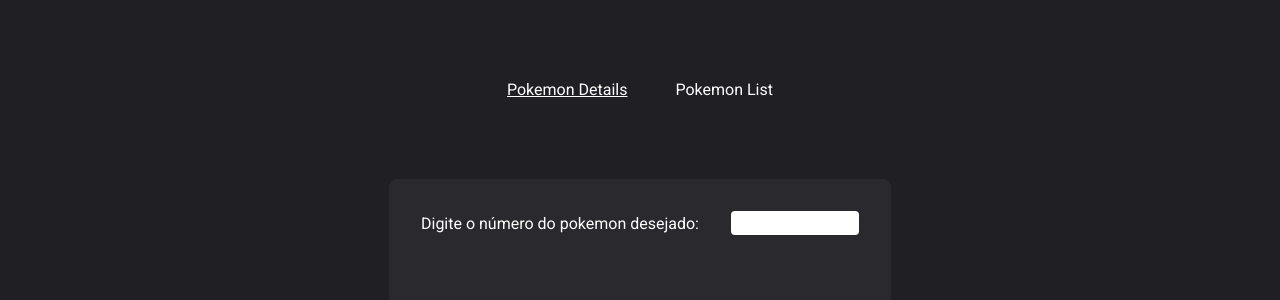
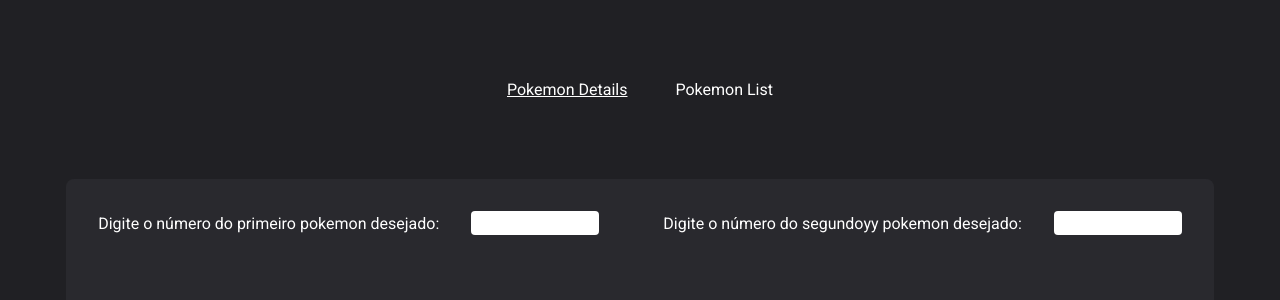
Before and after one commit to antoniomarcelo12/pokemon-repo-ES, a React (Vite) app: page / in a window 1280 px wide. Shown: the top 300 px of the page. Built offline with nearby package versions, Linux system fonts and the light colour scheme.

Commit message:
refactor: pokemonDetails refactor

```diff
--- a/src/components/PokemonDetails/index.tsx
+++ b/src/components/PokemonDetails/index.tsx
@@ -33,7 +33,6 @@
         setReloadComponent(!reloadComponent)
     }
 
-    useEffect(() => {
     const getPokemon = async () => {
         axios.get(`https://pokeapi.co/api/v2/pokemon/${debouncedSearch}`)
             .then((data) => {
@@ -46,6 +45,7 @@
             })
     };
 
+    useEffect(() => {
         debouncedSearch ? getPokemon() : null;
     }, [debouncedSearch, reloadComponent]);
 
@@ -59,8 +59,9 @@
 
     return(
         <div className={styles.pokemonDetailsContainer}>
+            <div className={styles.pokemonIndividualCard}>
                 <div className={styles.PokemonDetailsForm}>
-                <label htmlFor="pokemon">Digite o número do pokemon desejado:</label>
+                    <label htmlFor="pokemon">Digite o número do primeiro pokemon desejado:</label>
                     <input type="number" id="pokemon" onChange={(e) => setPokemonNumber(e.target.value)} />
                 </div>
                 <div className={styles.pokemonDetailsContent}>
@@ -78,5 +79,27 @@
                                 <button onClick={handleReloadComponent}>Reload</button>
                 }
             </div>
+
+            <div className={styles.pokemonIndividualCard}>
+                <div className={styles.PokemonDetailsForm}>
+                    <label htmlFor="pokemon">Digite o número do segundoyy pokemon desejado:</label>
+                    <input type="number" id="pokemon" onChange={(e) => setPokemonNumber(e.target.value)} />
+                </div>
+                <div className={styles.pokemonDetailsContent}>
+                    {
+                        (isLoading && pokemonNumber.length > 0) && <h1>Carregando...</h1>
+                    }
+
+
+                    <h1>{pokemonData?.name}</h1>
+                    <img src={pokemonData?.sprites?.other.dream_world.front_default} alt="" />
+
+                </div>
+
+                {pokemonData &&
+                                <button onClick={handleReloadComponent}>Reload</button>
+                }
+            </div>
+        </div>
     );
 }
--- a/src/components/PokemonDetails/styles.module.css
+++ b/src/components/PokemonDetails/styles.module.css
@@ -1,15 +1,23 @@
 .pokemonDetailsContainer {
     display: flex;
-    flex-direction: column;
     align-items: center;
-    justify-content: center;
     gap: 4rem;
-
     color: #fff;
     background-color: var(--gray-700);
     padding: 2rem;
     border-radius: 8px;
     margin: 0 1.5rem;
+}
+
+.pokemonIndividualCard {
+    display: flex;
+    flex-direction: column;
+    justify-content: center;
+    align-items: center;
+}
+
+.pokemonIndividualCard button {
+    margin: 3rem 0 0 0;
 }
 
 .pokemonDetailsContent {
--- a/src/components/PokemonList/index.tsx
+++ b/src/components/PokemonList/index.tsx
@@ -60,7 +60,7 @@
             </ul>
 
             {
-                isLoading && <h1>Loading...</h1>
+                isLoading && <h1>Carregando...</h1>
             }
         </div>
     );
```
Lines whose indentation alone changed are shown as unchanged.
